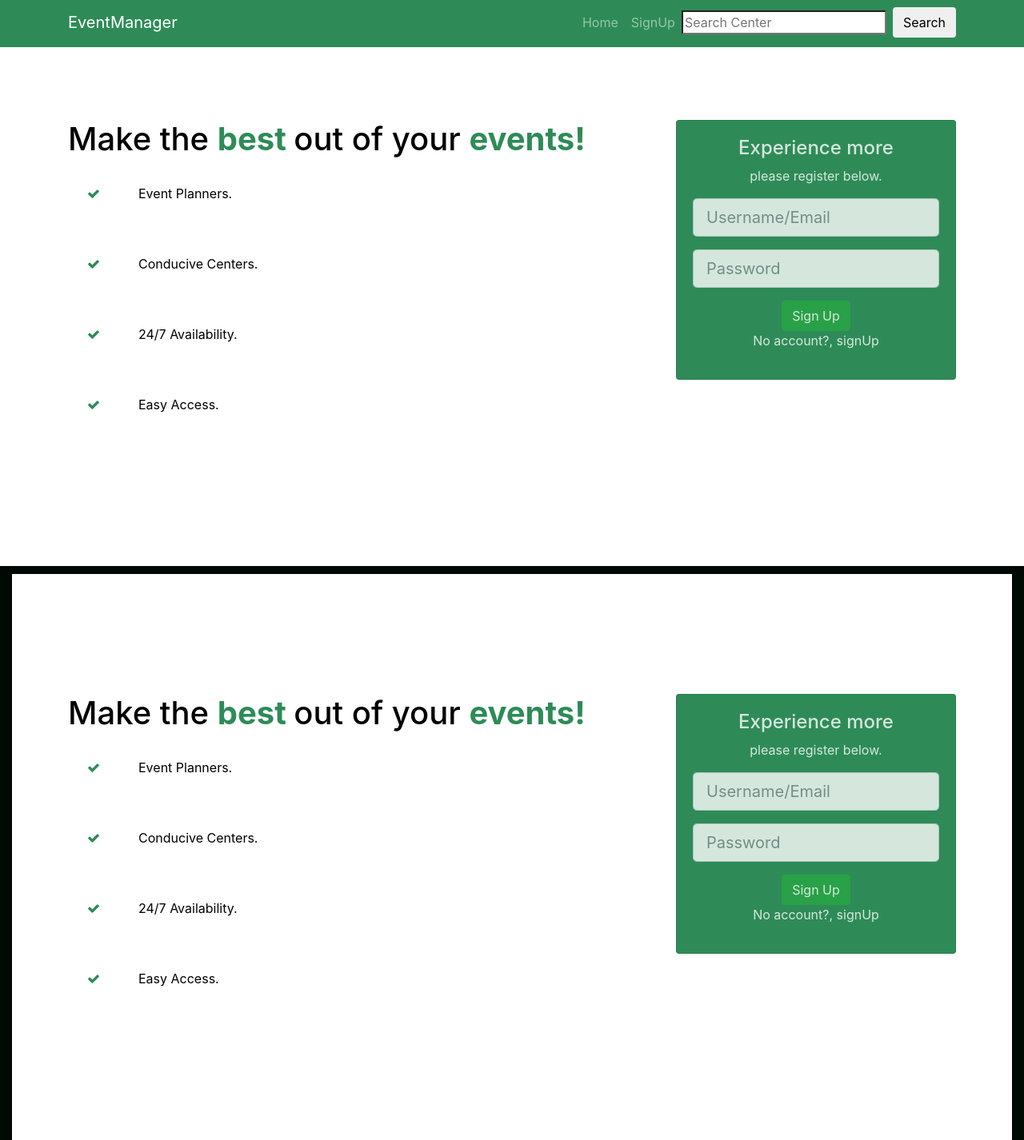
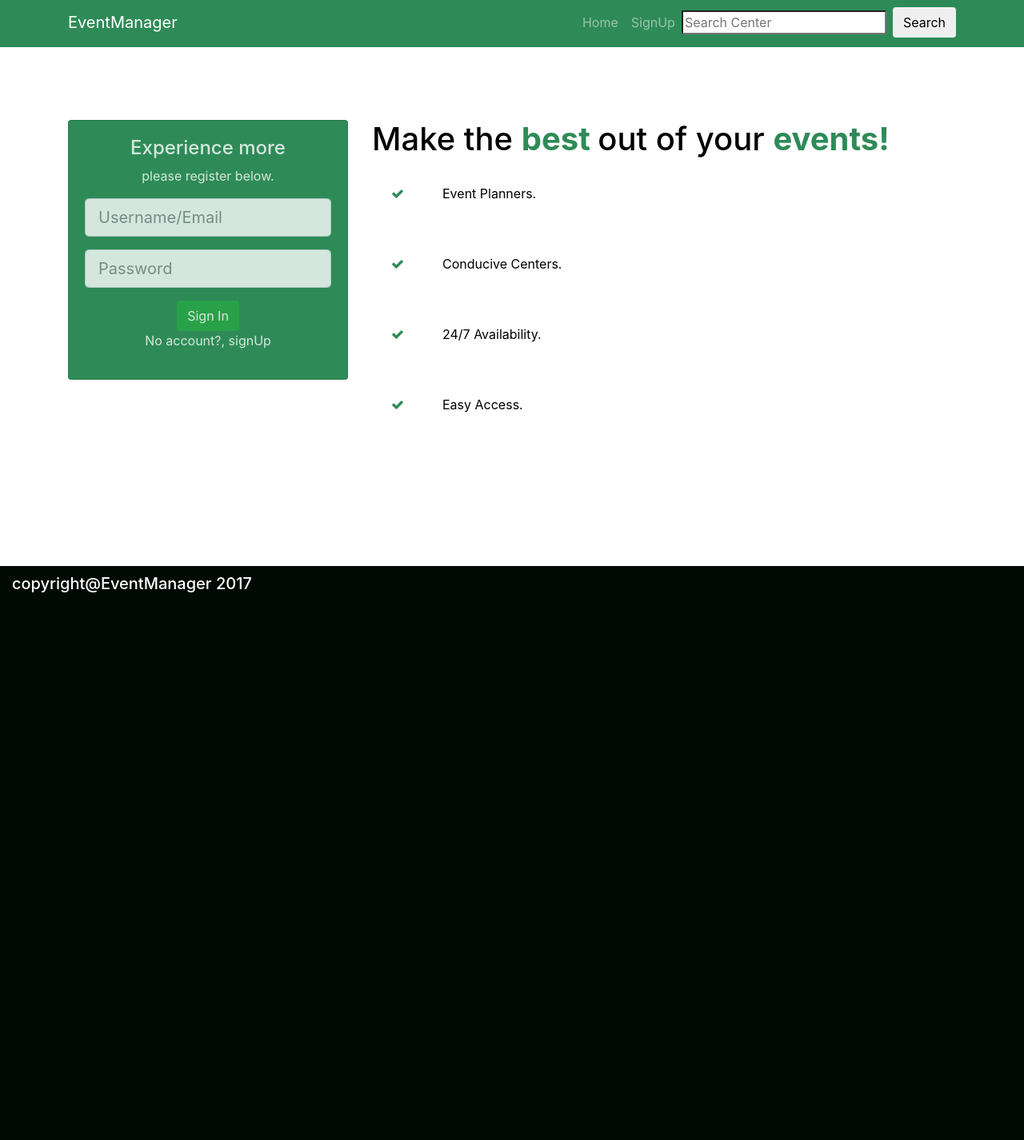
Before and after one commit to OKiMaureen/EventManager, a plain HTML site: page template/signin.html in a window 1280 px wide. Shown: the top 1426 px of the page at 80% size. After the commit the page ends 800 px from the top, so only its background shows below. Drawn offline with nearby package versions, Linux system fonts and the light colour scheme.

Commit message:
feature (sign in page):modify design

```diff
--- a/template/signin.html
+++ b/template/signin.html
@@ -1,3 +1,4 @@
+
       <!doctype html>
       <html lang="en">
 
@@ -31,7 +32,7 @@
             <div class="collapse navbar-collapse" id="navbarCollapse">
               <ul class="navbar-nav ml-auto">
                 <li class="nav-item">
-            <a class="nav-link " href="#home">Home</a>
+                  <a class="nav-link " href="index.html">Home</a>
                 </li>
                 <li class="nav-item">
                   <a class="nav-link " href="signup.html">SignUp</a>
@@ -49,7 +50,27 @@
         <section id="signin-section">
           <div class="container">
             <div class="row">
-        <div class="col-md-8 d-none d-block">
+              <div class="col-md-4 d-none d-block">
+                <div class="card text-center card-from" style="background-color:rgb(46,139,87);">
+                  <div class="card-body">
+                    <h4 class="text-white">Experience more</h4>
+                    <p class="text-white">please register below.</p>
+                    <form>
+                      <div class="form-group">
+                        <input type="text" class="form-control form-control-lg" placeholder="Username/Email">
+                      </div>
+                      <div class="form-group">
+                        <input type="password" class="form-control form-control-lg" placeholder="Password">
+                      </div>
+                      <button type="button" class="btn btn-success">Sign In</button>
+                      <p class="text-white">No account?,
+                        <a class="text-white" href="signup.html">signUp</a>
+                      </p>
+                    </form>
+                  </div>
+                </div>
+              </div>
+              <div class="col-md-8 ">
                 <h1 class="display-5">Make the
                   <strong>
                     <span class="color">best</span>
@@ -88,146 +109,6 @@
                   </div>
                   <div class="p-4 align-self-end">
                     <p class="bullet-point">Easy Access.</p>
-            </div>
-          </div>
-        </div>
-        <div class="col-md-4">
-          <div class="card text-center card-from" style="background-color:rgb(46,139,87);">
-            <div class="card-body">
-              <h4 class="text-white">Experience more</h4>
-              <p class="text-white">please register below.</p>
-              <form>
-                <div class="form-group">
-                  <input type="text" class="form-control form-control-lg" placeholder="Username/Email">
-                </div>
-                <div class="form-group">
-                  <input type="password" class="form-control form-control-lg" placeholder="Password">
-                </div>
-                <button type="button" class="btn btn-success">Sign Up</button>
-                <p class="text-white">No account?,
-                  <a class="text-white" href="signup.html">signUp</a>
-                </p>
-              </form>
-            </div>
-          </div>
-        </div>
-      </div>
-    </div>
-  </section>
-
-  <!--footer section-->
-  <footer class="col-md-12" style="margin-top:10px;">
-    <div>
-     <!doctype html>
-<html lang="en">
-
-<head>
-  <title>EventManager...We Plan...We Deliver</title>
-  <!-- Required meta tags -->
-  <meta charset="utf-8">
-  <meta name="viewport" content="width=device-width, initial-scale=1, shrink-to-fit=no">
-
-  <!-- Bootstrap CSS -->
-  <link rel="stylesheet" href="https://maxcdn.bootstrapcdn.com/bootstrap/4.0.0-beta.2/css/bootstrap.min.css" integrity="sha384-PsH8R72JQ3SOdhVi3uxftmaW6Vc51MKb0q5P2rRUpPvrszuE4W1povHYgTpBfshb"
-    crossorigin="anonymous">
-  <link rel="stylesheet" href="css/bootstrap.min.css">
-
-  <!--custom css-->
-  <link rel="stylesheet" href="css/custom.css">
-
-  <!--font awesome-->
-  <link href="font-awesome/css/font-awesome.min.css" rel="stylesheet" type="text/css">
-</head>
-
-<body id="home">
-  <!-- Navigation -->
-  <nav class="navbar navbar-expand-sm navbar-dark fixed-top" id="mainNav" style="background-color:seagreen">
-    <div class="container">
-      <a class="navbar-brand " href="index.html">EventManager</a>
-      <button class="navbar-toggler navbar-toggler-right" type="button" data-toggle="collapse" data-target="#navbarCollapse" aria-controls="navbarCollapse"
-        aria-expanded="false" aria-label="Toggle navigation">
-        <span class="navbar-toggler-icon"></span>
-      </button>
-      <div class="collapse navbar-collapse" id="navbarCollapse">
-        <ul class="navbar-nav ml-auto">
-          <li class="nav-item">
-            <a class="nav-link " href="#home">Home</a>
-          </li>
-          <li class="nav-item">
-            <a class="nav-link " href="signup.html">SignUp</a>
-          </li>
-        </ul>
-        <form class="form-inline my-2 my-lg-0">
-          <input class="form-controucl mr-sm-2" type="search" placeholder="Search Center" aria-label="Search">
-          <button class="btn btn-outline-scess my-2 my-sm-0" type="submit">Search</button>
-        </form>
-      </div>
-    </div>
-  </nav>
-
-  <!--signin section-->
-  <section id="signin-section">
-    <div class="container">
-      <div class="row">
-        <div class="col-md-8 d-none d-block">
-          <h1 class="display-5">Make the
-            <strong>
-              <span class="color">best</span>
-            </strong> out of your
-            <strong>
-              <span class="color">events!</span>
-            </strong>
-          </h1>
-          <div class="d-flex flex-row">
-            <div class="p-4 align-self-start">
-              <i class="fa fa-check"></i>
-            </div>
-            <div class="p-4 align-self-end">
-              <p class="bullet-point">Event Planners.</p>
-            </div>
-          </div>
-          <div class="d-flex flex-row">
-            <div class="p-4 align-self-start">
-              <i class="fa fa-check"></i>
-            </div>
-            <div class="p-4 align-self-end">
-              <p class="bullet-point">Conducive Centers.</p>
-            </div>
-          </div>
-          <div class="d-flex flex-row">
-            <div class="p-4 align-self-start">
-              <i class="fa fa-check"></i>
-            </div>
-            <div class="p-4 align-self-end">
-              <p class="bullet-point">24/7 Availability.</p>
-            </div>
-          </div>
-          <div class="d-flex flex-row">
-            <div class="p-4 align-self-start">
-              <i class="fa fa-check"></i>
-            </div>
-            <div class="p-4 align-self-end">
-              <p class="bullet-point">Easy Access.</p>
-            </div>
-          </div>
-        </div>
-        <div class="col-md-4">
-          <div class="card text-center card-from" style="background-color:rgb(46,139,87);">
-            <div class="card-body">
-              <h4 class="text-white">Experience more</h4>
-              <p class="text-white">please register below.</p>
-              <form>
-                <div class="form-group">
-                  <input type="text" class="form-control form-control-lg" placeholder="Username/Email">
-                </div>
-                <div class="form-group">
-                  <input type="password" class="form-control form-control-lg" placeholder="Password">
-                </div>
-                <button type="button" class="btn btn-success">Sign Up</button>
-                <p class="text-white">No account?,
-                  <a class="text-white" href="signup.html">signUp</a>
-                </p>
-              </form>
                   </div>
                 </div>
               </div>
```
Lines whose indentation alone changed are shown as unchanged.
